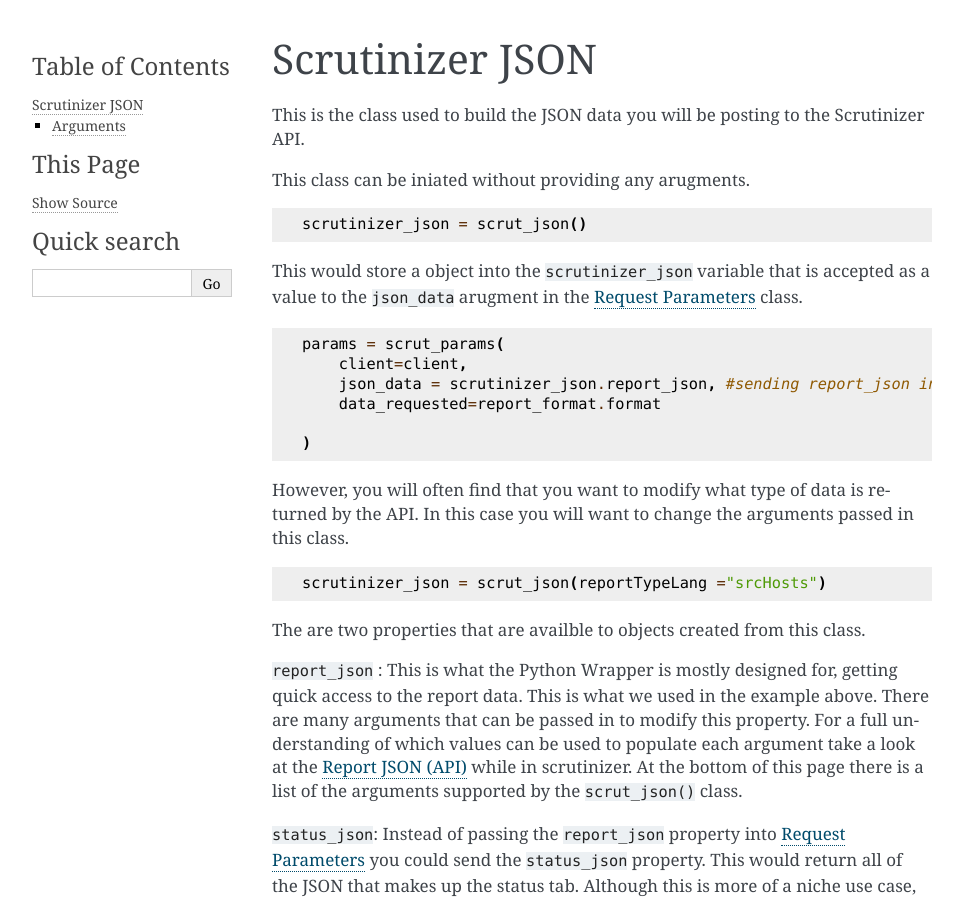
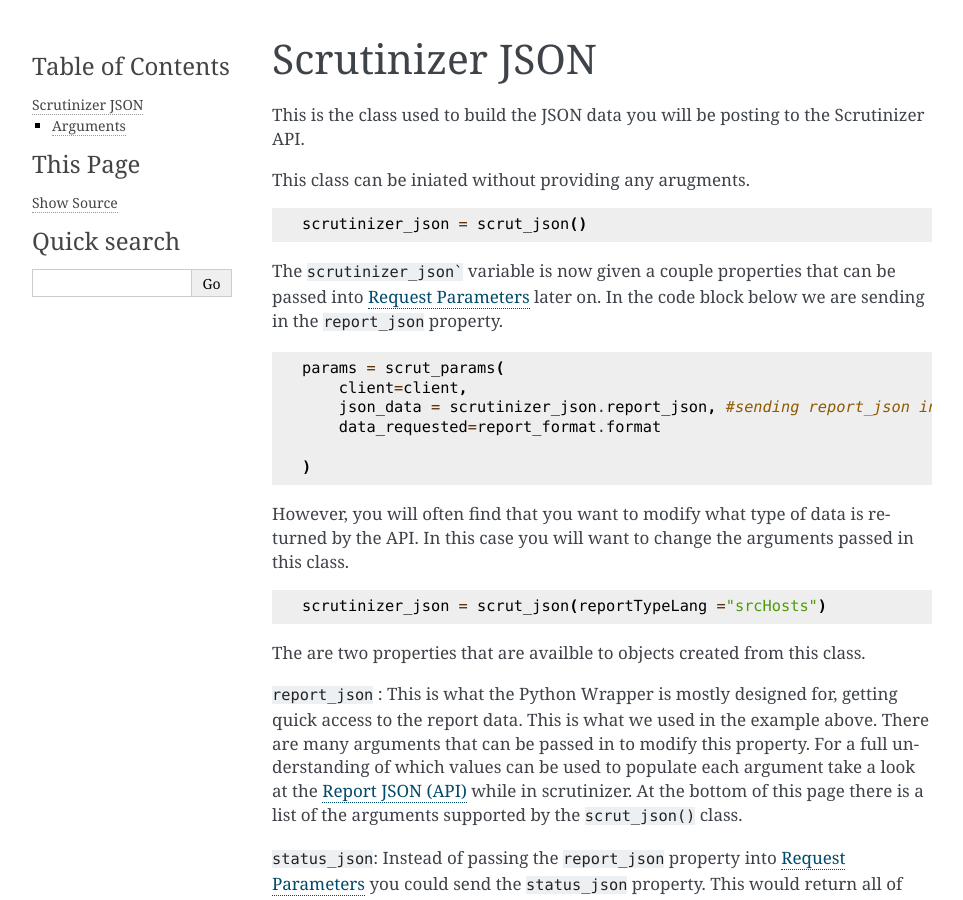
Before and after one commit to briandav22/api_docs, a Sphinx documentation site: the page built from docs/source/api_json.rst, in a window 1280 px wide and 900 px high. Shown: the whole window, without its empty margins (148-1111 px from the left). Built offline with Sphinx 7.4.7, drawn with Linux system fonts in a browser that asks for light colours.

Commit message:
fixing typos

````diff
--- a/docs/source/api_json.rst
+++ b/docs/source/api_json.rst
@@ -11,7 +11,7 @@ This class can be iniated without providing any arugments.
 
     scrutinizer_json = scrut_json()
 
-This would store a object into the ``scrutinizer_json`` variable that is accepted as a value to the ``json_data`` arugment in the :ref:`api_params` class.
+The ``scrutinizer_json``` variable is now given a couple properties that can be passed into :ref:`api_params` later on. In the code block below we are sending in the ``report_json`` property.
 
 .. code-block:: python
 
````
